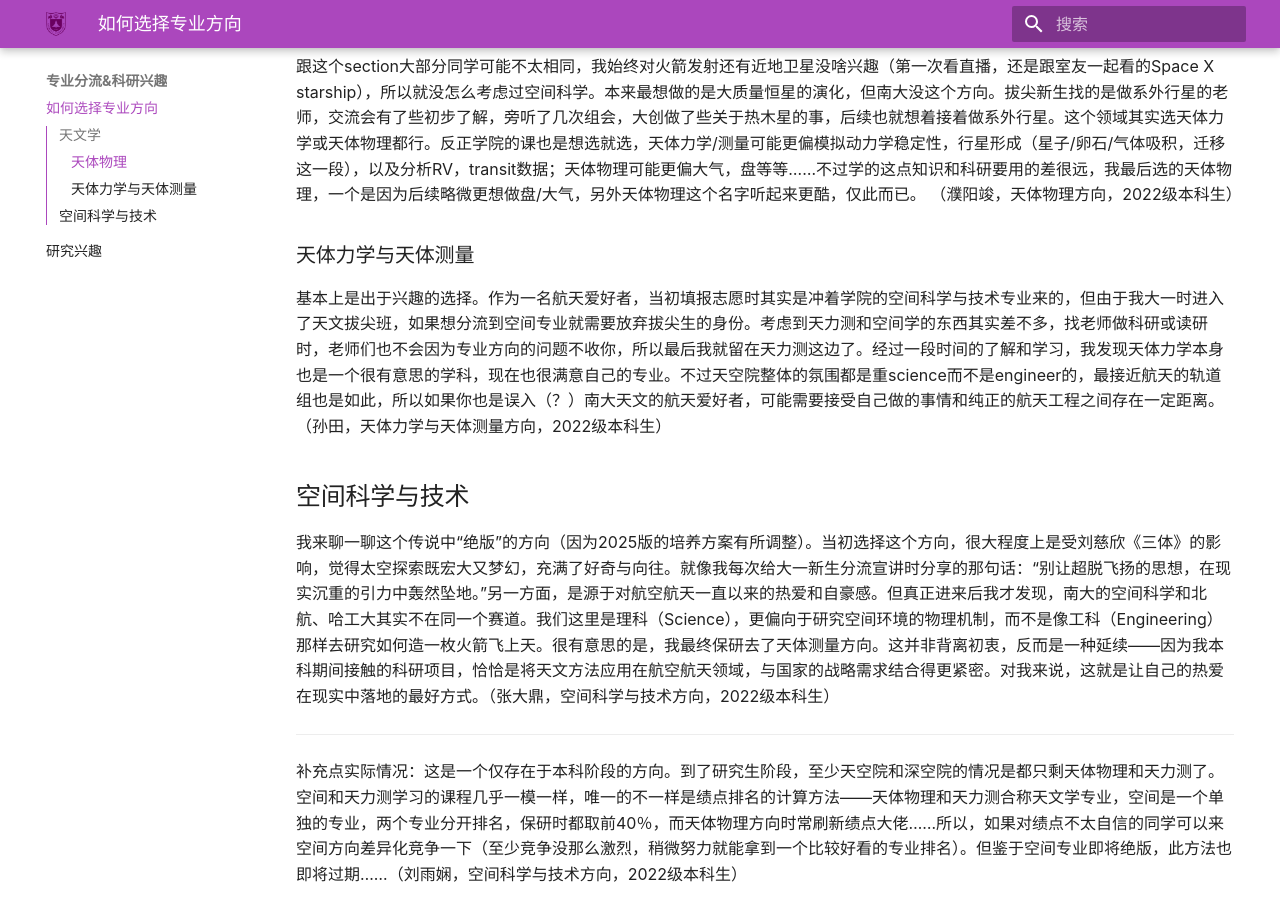
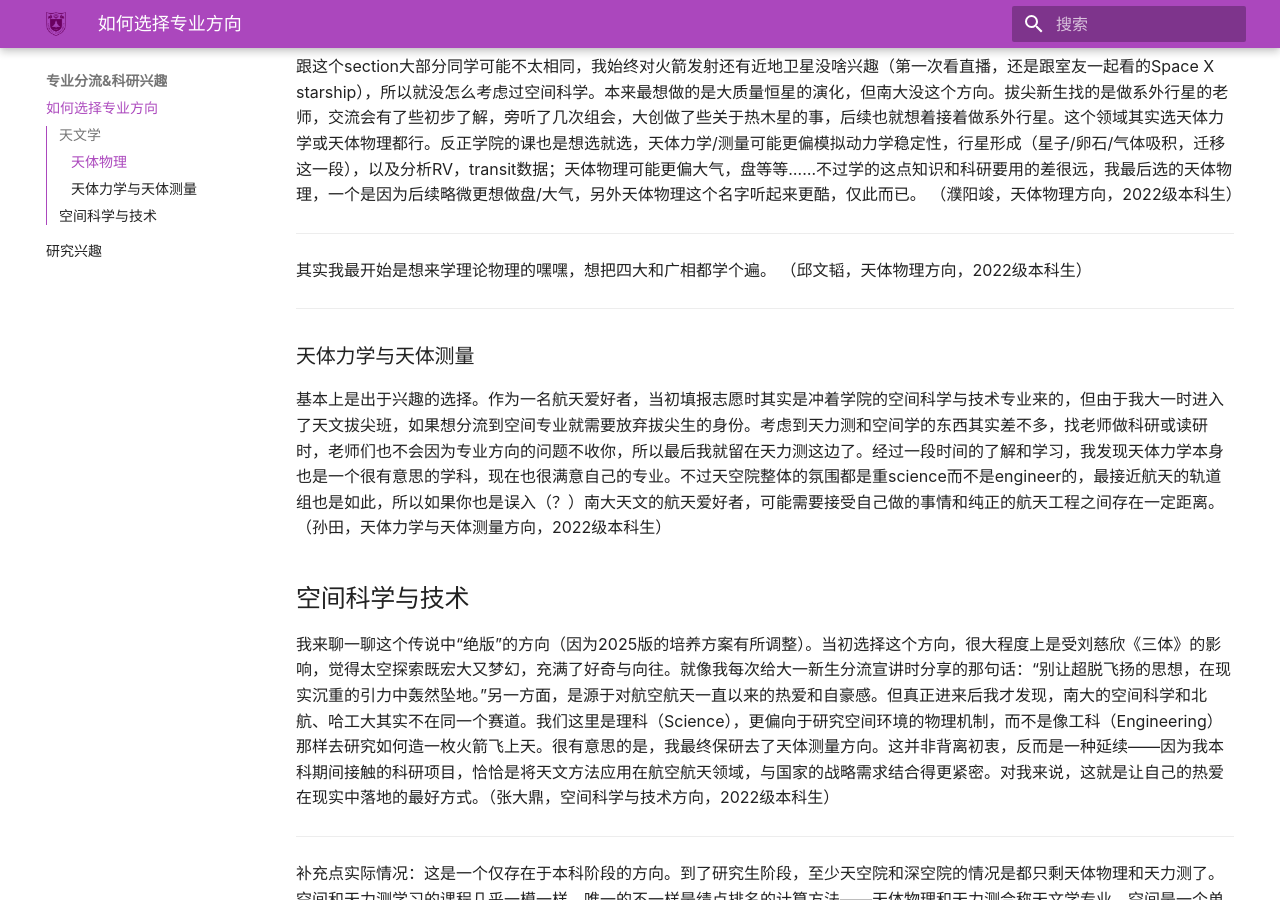
Before and after one commit to nju-astronomy/NJU-ASA, an MkDocs documentation site: the page built from docs/choice/fields.md, in a window 1280 px wide and 900 px high, scrolled down 514 px. Built offline with MkDocs 1.6.1 and Material for MkDocs 9.7.7, drawn with Linux system fonts in a browser that asks for light colours; some web fonts are replaced.

Commit message:
Update fields.md
Upload comments from Wentao Qiu

```diff
--- a/docs/choice/fields.md
+++ b/docs/choice/fields.md
@@ -10,6 +10,12 @@
 ---
 
 跟这个section大部分同学可能不太相同，我始终对火箭发射还有近地卫星没啥兴趣（第一次看直播，还是跟室友一起看的Space X starship），所以就没怎么考虑过空间科学。本来最想做的是大质量恒星的演化，但南大没这个方向。拔尖新生找的是做系外行星的老师，交流会有了些初步了解，旁听了几次组会，大创做了些关于热木星的事，后续也就想着接着做系外行星。这个领域其实选天体力学或天体物理都行。反正学院的课也是想选就选，天体力学/测量可能更偏模拟动力学稳定性，行星形成（星子/卵石/气体吸积，迁移这一段），以及分析RV，transit数据；天体物理可能更偏大气，盘等等……不过学的这点知识和科研要用的差很远，我最后选的天体物理，一个是因为后续略微更想做盘/大气，另外天体物理这个名字听起来更酷，仅此而已。 （濮阳竣，天体物理方向，2022级本科生）
+
+---
+
+其实我最开始是想来学理论物理的嘿嘿，想把四大和广相都学个遍。 （邱文韬，天体物理方向，2022级本科生）
+
+---
 
 ### 天体力学与天体测量
 
```
